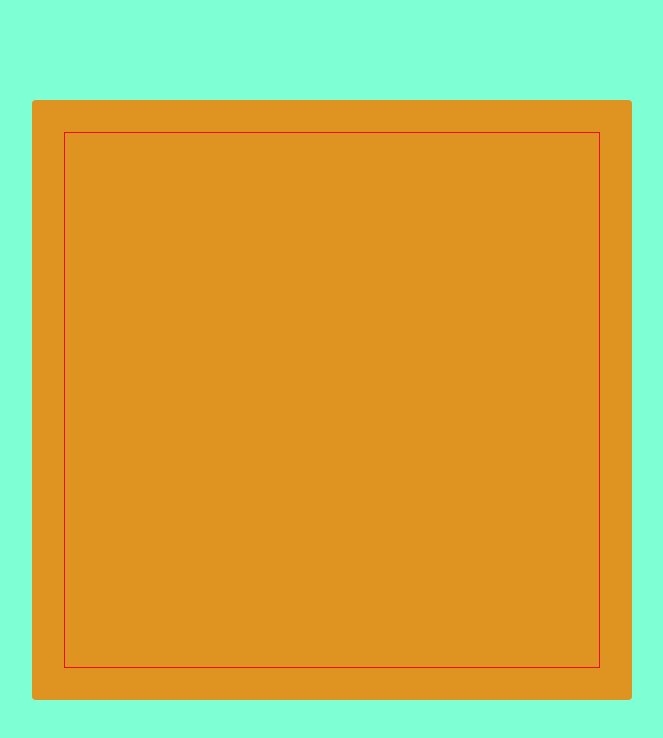
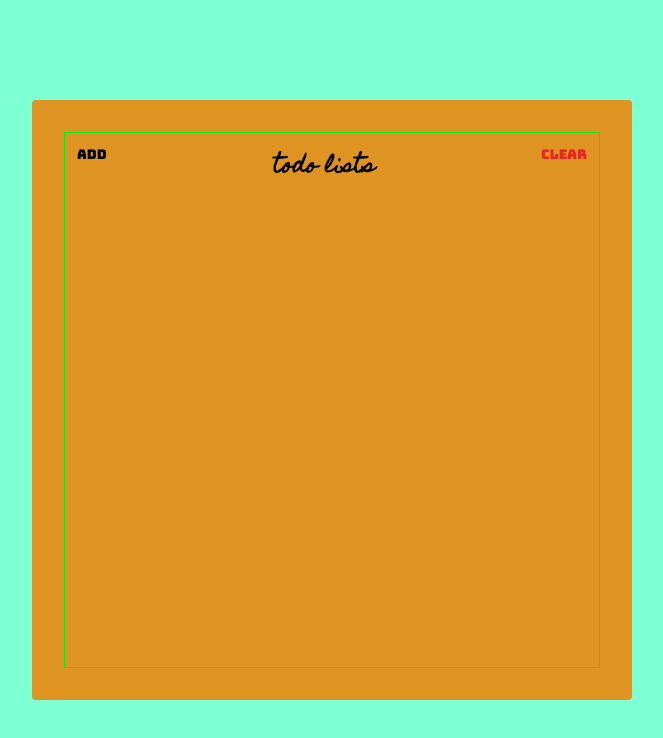
Before and after one commit to zaenalmusthofa86/react_course_starter, a website: page index.html in a window 1280 px wide. Shown: the whole page, without its empty margins (308-971 px from the left). Drawn offline with Linux system fonts and the light colour scheme.

Commit message:
membuat header section

```diff
--- a/index.html
+++ b/index.html
@@ -13,7 +13,13 @@
   </head>
   <body>
     <div class="container">
-      <div class="frame"></div>
+      <div class="frame">
+        <div class="header">
+          <button class="header-btn">Add</button>
+          <h1 class="header-title">Todo Lists</h1>
+          <button class="header-btn male-red-color">Clear</button>
+        </div>
+      </div>
     </div>
   </body>
 </html>
--- a/styles.css
+++ b/styles.css
@@ -2,6 +2,13 @@
   box-sizing: border-box;
 }
 
+:root {
+  --male-red-color: #e62626;
+}
+
+.male-red-color {
+  color: var(--male-red-color);
+}
 html {
   font-size: 10px;
 }
@@ -34,6 +41,34 @@ html {
 }
 
 .frame {
-  border: 1px solid #ee0c0c;
+  border: 1px solid #09ec15;
   height: 100%;
+
+  display: flex;
+  flex-direction: column;
 }
+
+.header {
+  display: flex;
+  align-items: flex-start;
+}
+
+.header-title {
+  flex: 1;
+  text-align: center;
+
+  font-size: 3, 6rem;
+  font-family: "Homemade Apple", sans-serif;
+  text-transform: lowercase;
+}
+
+.header-btn {
+  font-size: 1, 8rem;
+  font-family: "Bungee", sans-serif;
+
+  padding: 12px;
+
+  background: unset;
+  border: unset;
+  outline: unset;
+}
```
